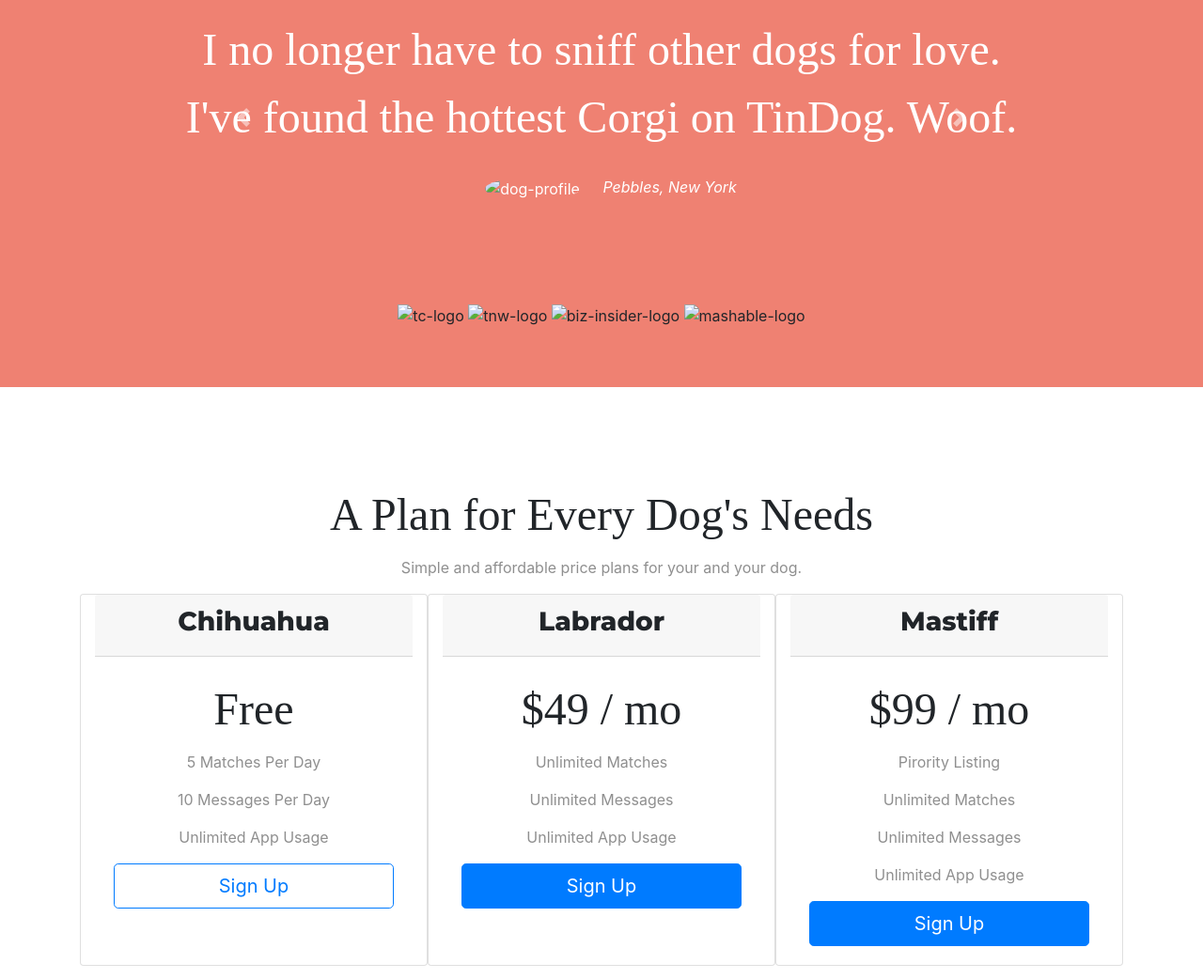
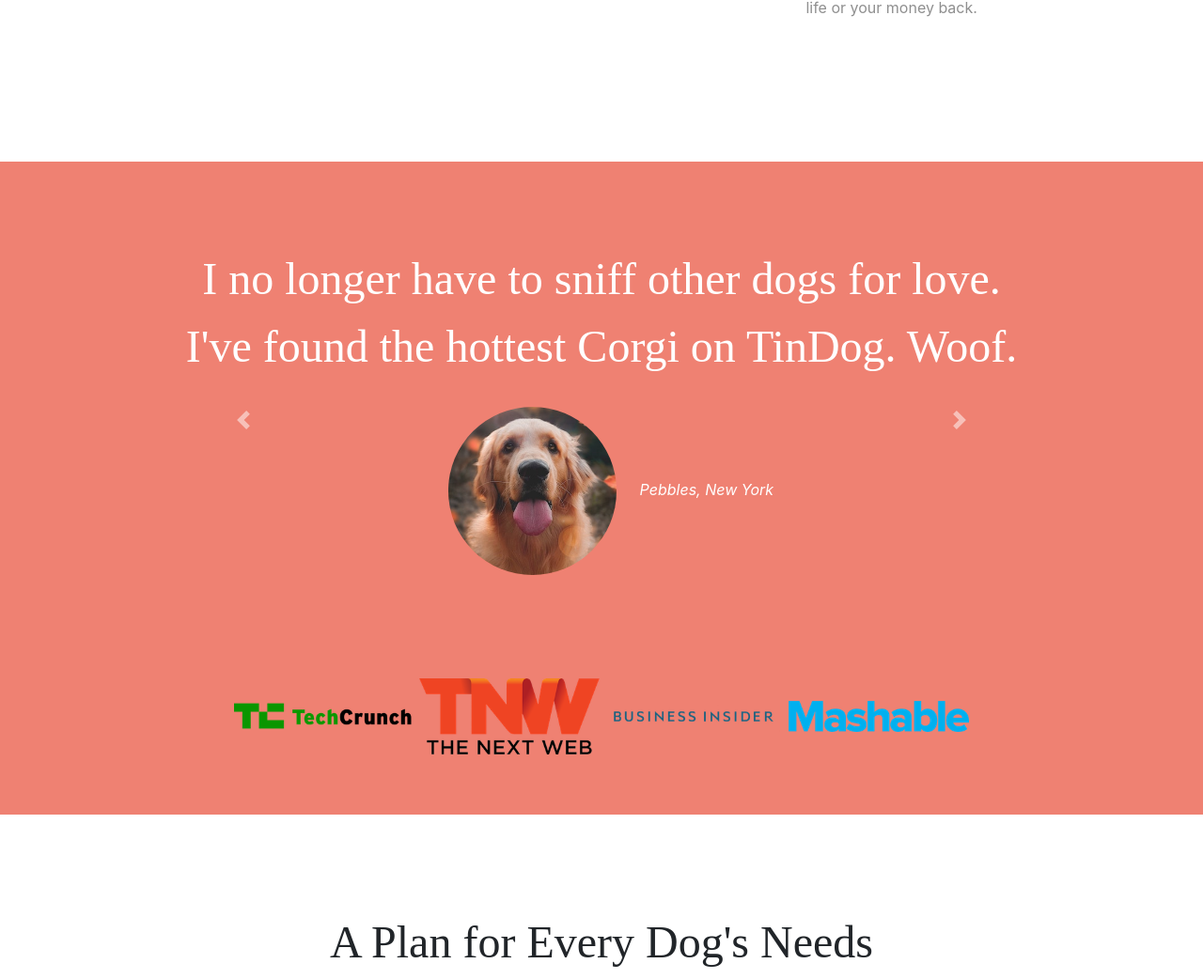
Before and after one commit to Amit333-coder/using-bootstrap, a plain HTML site: page index.html in a window 1280 px wide. Shown: the part 1046-2088 px from the top of the page at 94% size. Drawn offline with nearby package versions, Linux system fonts and the light colour scheme; files that its build step writes are made by us from their sources.

Commit message:
Update index.html

```diff
--- a/index.html
+++ b/index.html
@@ -17,7 +17,7 @@
 <script src="https://cdn.jsdelivr.net/npm/popper.js@1.16.0/dist/umd/popper.min.js" integrity="sha384-Q6E9RHvbIyZFJoft+2mJbHaEWldlvI9IOYy5n3zV9zzTtmI3UksdQRVvoxMfooAo" crossorigin="anonymous"></script>
 <script src="https://stackpath.bootstrapcdn.com/bootstrap/4.5.0/js/bootstrap.min.js" integrity="sha384-OgVRvuATP1z7JjHLkuOU7Xw704+h835Lr+6QL9UvYjZE3Ipu6Tp75j7Bh/kR0JKI" crossorigin="anonymous"></script>
 <!-- css file -->
-<link rel="stylesheet" href="css/styles.css">
+<link rel="stylesheet" href="styles.css">
 </head>
 
 <body>
@@ -58,7 +58,7 @@
       <button class="btn btn-outline-light btn-lg download-button" type="button"><i class="fab fa-google-play"></i> Download</button>
     </div>
     <div class="col-lg-6">
-      <img class="image-width" src="images/iphone6.png" alt="iphone-mockup">
+      <img class="image-width" src="iphone6.png" alt="iphone-mockup">
     </div>
 </div>
 </div>
@@ -97,12 +97,12 @@
 <div class="carousel-inner">
   <div class="carousel-item active">
     <h2>I no longer have to sniff other dogs for love. I've found the hottest Corgi on TinDog. Woof.</h2>
-    <img class="tst-image " src="images/dog-img.jpg" alt="dog-profile">
+    <img class="tst-image " src="dog-img.jpg" alt="dog-profile">
     <em>Pebbles, New York</em>
   </div>
   <div class="carousel-item ">
     <h2 class="testimonial-text">My dog used to be so lonely, but with TinDog's help, they've found the love of their life. I think.</h2>
-    <img class="tst-image" src="images/lady-img.jpg" alt="lady-profile">
+    <img class="tst-image" src="lady-img.jpg" alt="lady-profile">
     <em>Beverly, Illinois</em>
   </div>
 </div>
@@ -127,10 +127,10 @@
   <!-- Press -->
 
   <section id="press">
-    <img class="press-logo" src="images/techcrunch.png" alt="tc-logo">
-    <img class="press-logo" src="images/tnw.png" alt="tnw-logo">
-    <img class="press-logo" src="images/bizinsider.png" alt="biz-insider-logo">
-    <img class="press-logo" src="images/mashable.png" alt="mashable-logo">
+    <img class="press-logo" src="techcrunch.png" alt="tc-logo">
+    <img class="press-logo" src="tnw.png" alt="tnw-logo">
+    <img class="press-logo" src="bizinsider.png" alt="biz-insider-logo">
+    <img class="press-logo" src="mashable.png" alt="mashable-logo">
 
   </section>
 
```
